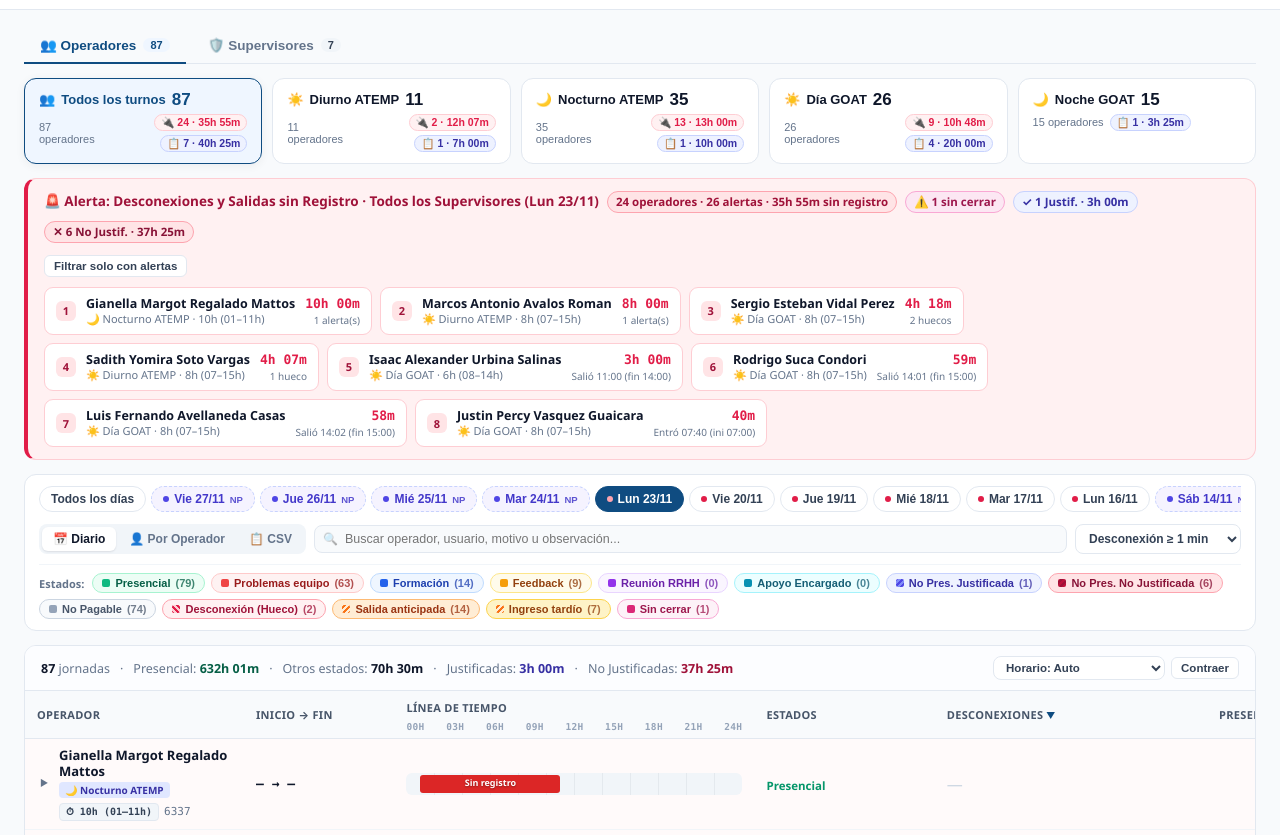
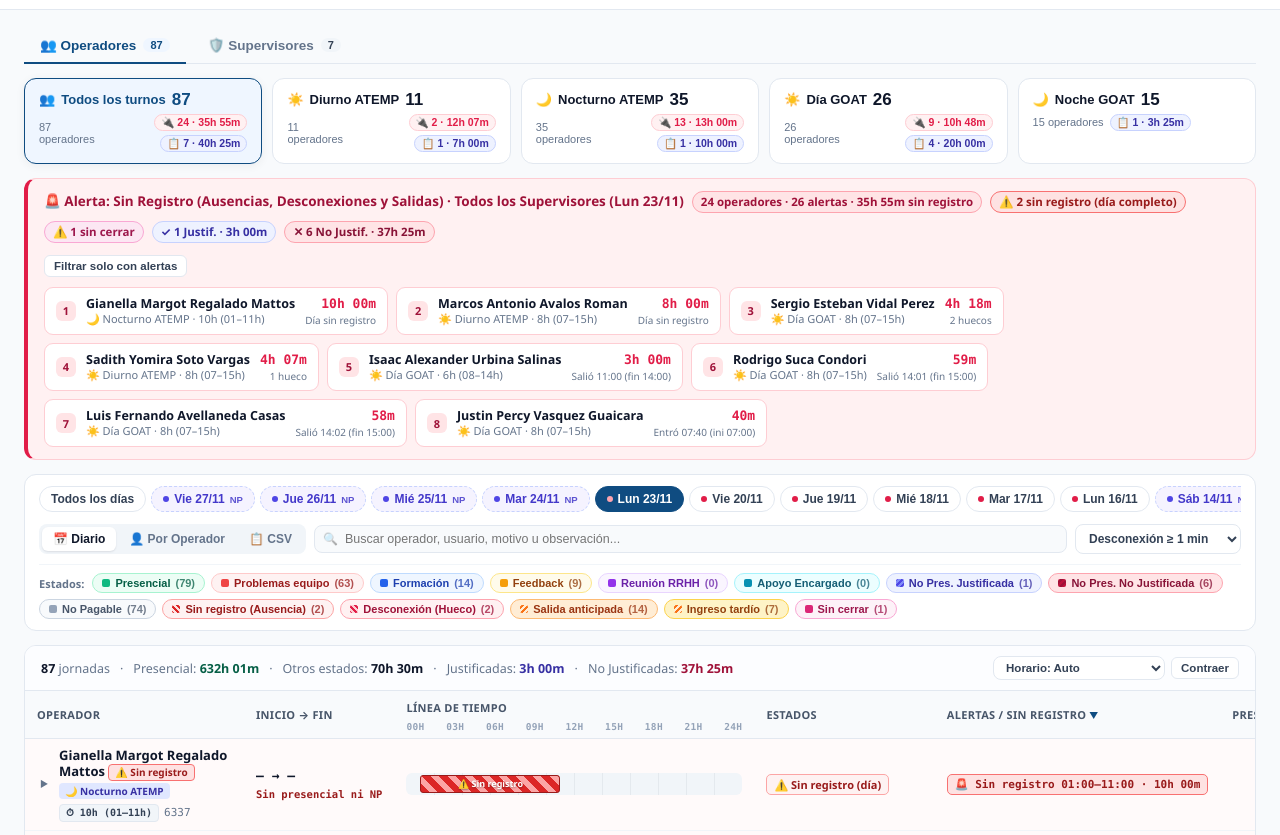
Before and after one commit to vicmanuel99-hub/control-horas-presenciales, a plain HTML site: page index.html in a window 1280 px wide. Shown: the part 101-936 px from the top of the page. Drawn offline with Linux system fonts and the light colour scheme.

Commit message:
Mostrar y exportar alertas de ausencias sin registro (render.js, app.js, index.html)

```diff
--- a/app.js
+++ b/app.js
@@ -269,6 +269,7 @@ function exportCSV() {
   ];
   const body = rows.map(d => {
     const det = [
+      ...(d.unregAbsence ? [`Ausencia sin registro ${d.unregAbsence.startTime}-${d.unregAbsence.endTime} (${fmtHM(d.unregAbsence.durationMin)})`] : []),
       ...(d.lateEntry ? [`Ingreso tardío ${d.lateEntry.startTime}-${d.lateEntry.endTime} (${fmtHM(d.lateEntry.durationMin)})`] : []),
       ...d.gaps.map(g => `Hueco ${g.startTime}-${g.endTime} (${fmtHM(g.durationMin)})`),
       ...(d.earlyExit ? [`Salida ant. ${d.earlyExit.startTime}-${d.earlyExit.endTime} (${fmtHM(d.earlyExit.durationMin)})`] : [])
--- a/index.html
+++ b/index.html
@@ -5,7 +5,7 @@
   <meta name="viewport" content="width=device-width, initial-scale=1.0" />
   <title>Control de Horas Presenciales y Desconexiones</title>
   <script src="https://cdn.sheetjs.com/xlsx-0.20.2/package/dist/xlsx.full.min.js"></script>
-  <link rel="stylesheet" href="./styles.css?v=4" />
+  <link rel="stylesheet" href="./styles.css?v=6" />
 </head>
 <body>
   <div class="drop-overlay" id="drop-overlay">
@@ -193,7 +193,7 @@
                   <div class="ruler" id="main-ruler"></div>
                 </th>
                 <th class="sortable" data-sort="nonProdMin">Estados</th>
-                <th class="sortable" data-sort="gapMin">Desconexiones</th>
+                <th class="sortable" data-sort="gapMin">Alertas / Sin Registro</th>
                 <th class="sortable" data-sort="prodMin" style="text-align:right;">Presencial</th>
               </tr>
             </thead>
@@ -267,8 +267,8 @@
     </section>
   </main>
 
-  <script src="./engine.js?v=5"></script>
-  <script src="./render.js?v=4"></script>
-  <script src="./app.js?v=4"></script>
+  <script src="./engine.js?v=6"></script>
+  <script src="./render.js?v=6"></script>
+  <script src="./app.js?v=6"></script>
 </body>
 </html>
--- a/render.js
+++ b/render.js
@@ -73,7 +73,7 @@ function recompute() {
     for (const st of dr.presentStates) stateCounts.set(st, (stateCounts.get(st) || 0) + 1);
   }
 
-  // Ranking de críticos por desconexión / salida anticipada / tardanza sin registro
+  // Ranking de críticos por ausencia sin registro / desconexión / salida anticipada / tardanza
   const critMap = new Map();
   for (const dr of groupRows) {
     if (dr.alertCount === 0) continue;
@@ -81,7 +81,7 @@ function recompute() {
       critMap.set(dr.opKey, {
         opKey: dr.opKey, usuario: dr.usuario, fullName: dr.fullName,
         groupId: dr.groupId, schedLabel: dr.sched.label,
-        gapMin: 0, gapCount: 0, earlyCount: 0, lateCount: 0, holeCount: 0,
+        gapMin: 0, gapCount: 0, earlyCount: 0, lateCount: 0, holeCount: 0, unregCount: 0,
         days: new Set(), sampleRowKey: dr.rowKey, lastTag: ''
       });
     }
@@ -89,12 +89,13 @@ function recompute() {
     c.gapMin += dr.alertMin;
     c.gapCount += dr.alertCount;
     c.holeCount += dr.gapCount;
-    if (dr.earlyExit) { c.earlyCount++; c.lastTag = `Salió ${dr.earlyExit.startTime} (fin ${dr.earlyExit.endTime})`; }
+    if (dr.isUnregisteredDay) { c.unregCount++; c.lastTag = 'Día sin registro'; }
+    else if (dr.earlyExit) { c.earlyCount++; c.lastTag = `Salió ${dr.earlyExit.startTime} (fin ${dr.earlyExit.endTime})`; }
     else if (dr.gapCount > 0) { c.lastTag = `${dr.gapCount} hueco${dr.gapCount === 1 ? '' : 's'}`; }
     else if (dr.lateEntry) { c.lateCount++; c.lastTag = `Entró ${dr.lateEntry.endTime} (ini ${dr.lateEntry.startTime})`; }
     c.days.add(dr.fecha);
   }
-  const criticalOps = [...critMap.values()].sort((a, b) => (b.gapMin - a.gapMin) || (b.gapCount - a.gapCount));
+  const criticalOps = [...critMap.values()].sort((a, b) => (b.unregCount - a.unregCount) || (b.gapMin - a.gapMin) || (b.gapCount - a.gapCount));
 
   // Aplicar filtro de "solo desconexiones/alertas" y estados seleccionados en leyenda
   const filteredDayRows = groupRows.filter(dr => {
@@ -114,7 +115,7 @@ function recompute() {
       if (f.rawOrigin === 'PRESENCIAL' && r.isNoPresencial) continue;
       if (f.rawOrigin === 'NO_PRESENCIAL' && !r.isNoPresencial) continue;
       r._groupId = dr.groupId;
-      if (f.selectedStates.size > 0 && !f.selectedStates.has('DESCONEXION') && !f.selectedStates.has('SALIDA_ANTICIPADA') && !f.selectedStates.has('INGRESO_TARDIO')) {
+      if (f.selectedStates.size > 0 && !f.selectedStates.has('SIN_REGISTRO') && !f.selectedStates.has('DESCONEXION') && !f.selectedStates.has('SALIDA_ANTICIPADA') && !f.selectedStates.has('INGRESO_TARDIO')) {
         const match = f.selectedStates.has(r.stateKey) || (f.selectedStates.has('SIN_CERRAR') && r.isOpen);
         if (!match) continue;
       }
@@ -246,13 +247,14 @@ function renderAlertPanel() {
   const totalGapMin = criticalOps.reduce((s, c) => s + c.gapMin, 0);
   const totalGaps = criticalOps.reduce((s, c) => s + c.gapCount, 0);
   const openCount = groupRows.reduce((s, r) => s + r.openCount, 0);
+  const unregRows = groupRows.filter(r => r.isUnregisteredDay);
   const npJustRows = groupRows.filter(r => r.npJustMin > 0);
   const npNoJustRows = groupRows.filter(r => r.npNoJustMin > 0);
   const npJustMin = npJustRows.reduce((s, r) => s + r.npJustMin, 0);
   const npNoJustMin = npNoJustRows.reduce((s, r) => s + r.npNoJustMin, 0);
   const npSummaryPills = `
-    ${npJustRows.length ? `<span class="alert-kpi-pill np-just-pill" data-quick-state="NP_JUSTIFICADA" title="Clic para filtrar solo Justificadas">✓ ${npJustRows.length} Justif. · ${fmtHM(npJustMin)}</span>` : ''}
-    ${npNoJustRows.length ? `<span class="alert-kpi-pill np-nojust-pill" data-quick-state="NP_NO_JUSTIFICADA" title="Clic para filtrar solo Faltas / No Justificadas">✕ ${npNoJustRows.length} No Justif. · ${fmtHM(npNoJustMin)}</span>` : ''}`;
+    ${npJustRows.length ? `<span class="alert-kpi-pill np-just-pill" data-quick-state="NP_JUSTIFICADA" title="Registrado en No Presenciales (no es alerta) · Clic para filtrar">✓ ${npJustRows.length} Justif. · ${fmtHM(npJustMin)}</span>` : ''}
+    ${npNoJustRows.length ? `<span class="alert-kpi-pill np-nojust-pill" data-quick-state="NP_NO_JUSTIFICADA" title="Falta registrada en No Presenciales (documentada) · Clic para filtrar">✕ ${npNoJustRows.length} No Justif. · ${fmtHM(npNoJustMin)}</span>` : ''}`;
 
   const groupLabel = state.role === 'SUPERVISORES' && state.filters.group === 'ALL'
     ? 'Supervisores'
@@ -266,7 +268,7 @@ function renderAlertPanel() {
       <div class="alert-panel ok-panel">
         <div class="alert-head">
           <div class="alert-title">
-            <span>✅ Sin desconexiones sin justificar en ${escapeHtml(groupLabel)} (${escapeHtml(dayLabel)})</span>
+            <span>✅ Todo registrado (sin ausencias ni desconexiones sin registro) en ${escapeHtml(groupLabel)} (${escapeHtml(dayLabel)})</span>
             ${npSummaryPills}
           </div>
         </div>
@@ -295,8 +297,9 @@ function renderAlertPanel() {
     <div class="alert-panel">
       <div class="alert-head">
         <div class="alert-title">
-          <span>🚨 Alerta: Desconexiones y Salidas sin Registro · ${escapeHtml(groupLabel)} (${escapeHtml(dayLabel)})</span>
+          <span>🚨 Alerta: Sin Registro (Ausencias, Desconexiones y Salidas) · ${escapeHtml(groupLabel)} (${escapeHtml(dayLabel)})</span>
           ${criticalOps.length ? `<span class="alert-kpi-pill">${criticalOps.length} ${criticalOps.length === 1 ? personSingular : personPlural} · ${totalGaps} alerta${totalGaps === 1 ? '' : 's'} · ${fmtHM(totalGapMin)} sin registro</span>` : ''}
+          ${unregRows.length ? `<span class="alert-kpi-pill" data-quick-state="SIN_REGISTRO" style="cursor:pointer;background:#fee2e2;color:#991b1b;border-color:#f87171;" title="Clic para filtrar solo ausencias sin registro">⚠️ ${unregRows.length} sin registro (día completo)</span>` : ''}
           ${openCount > 0 ? `<span class="alert-kpi-pill open-pill">⚠️ ${openCount} sin cerrar</span>` : ''}
           ${npSummaryPills}
         </div>
@@ -338,6 +341,7 @@ function renderLegend() {
     if (stateCounts.has('NP_JUSTIFICADA') || state.noPresencialRecords.some(r => r.isJustificada)) keys.add('NP_JUSTIFICADA');
     if (stateCounts.has('NP_NO_JUSTIFICADA') || state.noPresencialRecords.some(r => !r.isJustificada)) keys.add('NP_NO_JUSTIFICADA');
   }
+  if (stateCounts.has('SIN_REGISTRO')) keys.add('SIN_REGISTRO');
   if (stateCounts.has('DESCONEXION')) keys.add('DESCONEXION');
   if (stateCounts.has('SALIDA_ANTICIPADA')) keys.add('SALIDA_ANTICIPADA');
   if (stateCounts.has('INGRESO_TARDIO')) keys.add('INGRESO_TARDIO');
@@ -348,7 +352,7 @@ function renderLegend() {
     const cnt = stateCounts.get(st.key) || 0;
     const isSel = sel.has(st.key);
     const isDim = sel.size > 0 && !isSel;
-    const dotCls = st.striped ? 'striped' : (st.stripedOrange ? 'striped-orange' : (st.stripedIndigo ? 'striped-indigo' : (st.stripedCrimson ? 'striped-crimson' : '')));
+    const dotCls = st.striped ? 'striped' : (st.stripedOrange ? 'striped-orange' : (st.stripedIndigo ? 'striped-indigo' : (st.stripedCrimson ? 'striped-crimson' : (st.stripedAlert ? 'striped-alert' : ''))));
     return `
       <button class="st-pill ${isSel ? 'selected' : ''} ${isDim ? 'dimmed' : ''}" data-state="${escapeHtml(st.key)}"
         style="--st-color:${st.color};--st-soft:${st.soft};--st-border:${st.border};--st-text:${st.text};">
@@ -393,13 +397,14 @@ function buildTimeline(dr, range) {
     const st = getStateStyle(it.stateKey);
     const isGap = it.kind === 'gap';
     const isMissing = it.kind === 'early_exit' || it.kind === 'late_entry';
+    const isUnreg = it.kind === 'unreg_absence';
     const isNp = it.kind === 'np_record';
     const npCls = isNp ? (it.isJustificada ? 'is-np-just' : 'is-np-nojust') : '';
     const match = sel.size === 0 || sel.has(it.stateKey) || (sel.has('SIN_CERRAR') && it.isOpen);
-    const segLabel = isNp ? `${it.isJustificada ? '✓' : '✕'} ${it.shortLabel}` : st.short;
-    const showLbl = width >= (isNp ? 9 : 12) && !isGap && it.stateKey !== 'PRODUCTIVO' && it.stateKey !== 'NO_PAGABLE';
-    const z = (isGap || isMissing) ? 5 : (isNp ? 4 : (it.stateKey === 'PRODUCTIVO' ? 2 : (it.stateKey === 'NO_PAGABLE' ? 1 : 3)));
-    return `<div class="tl-seg ${isGap ? 'is-gap' : ''} ${isMissing ? 'is-missing' : ''} ${npCls} ${it.isOpen ? 'is-open' : ''} ${!match ? 'is-dim' : ''}"
+    const segLabel = isUnreg ? '⚠️ Sin registro' : (isNp ? `${it.isJustificada ? '✓' : '✕'} ${it.shortLabel}` : st.short);
+    const showLbl = width >= (isNp || isUnreg ? 9 : 12) && !isGap && it.stateKey !== 'PRODUCTIVO' && it.stateKey !== 'NO_PAGABLE';
+    const z = (isGap || isMissing || isUnreg) ? 5 : (isNp ? 4 : (it.stateKey === 'PRODUCTIVO' ? 2 : (it.stateKey === 'NO_PAGABLE' ? 1 : 3)));
+    return `<div class="tl-seg ${isGap ? 'is-gap' : ''} ${isMissing ? 'is-missing' : ''} ${isUnreg ? 'is-unreg' : ''} ${npCls} ${it.isOpen ? 'is-open' : ''} ${!match ? 'is-dim' : ''}"
       style="left:${left.toFixed(2)}%;width:${width.toFixed(2)}%;background:${st.color};z-index:${z};"
       data-tip-row="${escapeHtml(dr.rowKey)}" data-tip-idx="${idx}">
       ${showLbl ? `<span class="tl-seg-lbl">${escapeHtml(segLabel)}</span>` : ''}
@@ -409,6 +414,10 @@ function buildTimeline(dr, range) {
 }
 
 function buildStateBadges(dr) {
+  if (dr.isUnregisteredDay) {
+    const st = KNOWN_STATES.SIN_REGISTRO;
+    return `<div class="badges-wrap"><span class="st-badge" style="--st-color:${st.color};--st-soft:${st.soft};--st-border:${st.border};--st-text:${st.text};">⚠️ Sin registro (día)</span></div>`;
+  }
   const list = [];
   for (const x of dr.nonProdList) {
     const st = getStateStyle(x.stateKey);
@@ -430,6 +439,9 @@ function buildStateBadges(dr) {
 
 function buildGapsCell(dr) {
   const pills = [];
+  if (dr.unregAbsence) {
+    pills.push(`<span class="gap-pill unreg-pill" title="No tiene registro en Horas Presenciales ni en Horas No Presenciales">🚨 Sin registro ${dr.unregAbsence.startTime}–${dr.unregAbsence.endTime} · ${fmtHM(dr.unregAbsence.durationMin)}</span>`);
+  }
   if (dr.lateEntry) {
     pills.push(`<span class="gap-pill late-pill" title="Ingreso tardío respecto a su horario habitual ${escapeHtml(dr.sched.label)}">⏰ Tardío ${dr.lateEntry.startTime}–${dr.lateEntry.endTime} · ${fmtHM(dr.lateEntry.durationMin)}</span>`);
   }
@@ -457,11 +469,13 @@ function buildGapsCell(dr) {
 function buildDetailRow(dr, colspan) {
   const rows = dr.timelineItems.map(it => {
     const st = getStateStyle(it.stateKey);
-    const isAlert = it.kind === 'gap' || it.kind === 'early_exit' || it.kind === 'late_entry';
+    const isAlert = it.kind === 'gap' || it.kind === 'early_exit' || it.kind === 'late_entry' || it.kind === 'unreg_absence';
     const isNp = it.kind === 'np_record';
     const trCls = isAlert ? 'ev-gap' : (isNp ? (it.isJustificada ? 'ev-np-just' : 'ev-np-nojust') : '');
     const stateLabel = isNp ? `${it.isJustificada ? '✓' : '✕'} ${it.motivo}` : st.label;
-    const statusCell = it.kind === 'gap'
+    const statusCell = it.kind === 'unreg_absence'
+      ? '<strong style="color:#991b1b;">SIN REGISTRO</strong>'
+      : (it.kind === 'gap'
         ? '<strong style="color:#9f1239;">HUECO</strong>'
         : (it.kind === 'early_exit'
           ? '<strong style="color:#9a3412;">SIN REGISTRO</strong>'
@@ -470,7 +484,7 @@ function buildDetailRow(dr, colspan) {
             : (isNp
               ? `<span class="np-tag-inline ${it.isJustificada ? 'np-tag-just' : 'np-tag-nojust'}">${escapeHtml(it.tipo)}</span>` +
                 (it.recuperarH ? ` <span class="np-tag-recup" style="${it.recuperarH === 'SI' ? '' : 'background:#f1f5f9;color:#64748b;border-color:#e2e8f0;'}">Recup: ${escapeHtml(it.recuperarH)}</span>` : '')
-            : (it.isOpen ? '<span class="pill-open">Sin cerrar</span>' : '<span style="color:#065f46;font-weight:600;">SI</span>'))));
+              : (it.isOpen ? '<span class="pill-open">Sin cerrar</span>' : '<span style="color:#065f46;font-weight:600;">SI</span>')))));
     return `
       <tr class="${trCls}">
         <td class="ev-bar mono" style="--st-color:${st.color};white-space:nowrap;font-weight:700;">
@@ -546,13 +560,16 @@ function renderDailyView() {
     const endHtml = dr.endTime
       ? `${escapeHtml(dr.endTime)}${dr.endNextDay ? '<span style="color:#db2777;font-size:10px;">+1d</span>' : ''}`
       : `<span class="pill-open">Abierta</span>`;
-    const absentBadge = dr.onlyNoPresencial
+    const absentBadge = dr.isUnregisteredDay
+      ? `<span class="np-tag-inline np-tag-unreg">⚠️ Sin registro</span>`
+      : (dr.onlyNoPresencial
         ? `<span class="np-tag-inline ${dr.npJustMin > 0 && dr.npNoJustMin === 0 ? 'np-tag-just' : 'np-tag-nojust'}">${dr.isPresencialDate ? 'Ausente' : 'Solo NP'}</span>`
-      : '';
+        : '');
     const timeSubLines = [];
     if (dr.hasPrePost) timeSubLines.push(`<div class="time-sub">Log ${escapeHtml(dr.logStartTime)}–${escapeHtml(dr.logEndTime || '…')}</div>`);
     if (dr.npTimeRange) timeSubLines.push(`<div class="time-sub" style="color:#4338ca;font-weight:700;">NP ${escapeHtml(dr.npTimeRange)}</div>`);
     if (dr.onlyNoPresencial) timeSubLines.push(`<div class="time-sub" style="color:${dr.npJustMin > 0 && dr.npNoJustMin === 0 ? '#4338ca' : '#9f1239'};">${dr.isPresencialDate ? 'Sin conexión en sede' : 'Solo registro NP'}</div>`);
+    if (dr.isUnregisteredDay) timeSubLines.push(`<div class="time-sub" style="color:#991b1b;font-weight:700;">Sin presencial ni NP</div>`);
 
     html.push(`
       <tr class="day-row ${exp ? 'expanded' : ''} ${dr.alertCount > 0 ? 'has-gap' : (dr.onlyNoPresencial ? 'is-absent-row' : '')}" data-row-key="${escapeHtml(dr.rowKey)}">
@@ -618,8 +635,9 @@ function renderOpView() {
             </div>
           </td>
           <td class="time-cell">
-            <div class="time-main" style="${dr.onlyNoPresencial ? 'color:#475569;' : ''}">${escapeHtml(dr.startTime)} → ${endHtml}</div>
+            <div class="time-main" style="${dr.onlyNoPresencial || dr.isUnregisteredDay ? 'color:#475569;' : ''}">${escapeHtml(dr.startTime)} → ${endHtml}</div>
             ${dr.npTimeRange ? `<div class="time-sub" style="color:#4338ca;font-weight:700;">NP ${escapeHtml(dr.npTimeRange)}</div>` : ''}
+            ${dr.isUnregisteredDay ? `<div class="time-sub" style="color:#991b1b;font-weight:700;">Sin presencial ni NP</div>` : ''}
           </td>
           <td>${buildTimeline(dr, activeRange)}</td>
           <td>${buildStateBadges(dr)}</td>
@@ -649,7 +667,7 @@ function renderOpView() {
         </div>
         <div class="table-scroll">
           <table class="sched" style="min-width:900px;">
-            <thead><tr><th>Día</th><th>Inicio → Fin</th><th class="th-tl"><div class="ruler" style="margin:0;">${ruler}</div></th><th>Estados</th><th>Desconexiones</th><th style="text-align:right;">Presencial</th></tr></thead>
+            <thead><tr><th>Día</th><th>Inicio → Fin</th><th class="th-tl"><div class="ruler" style="margin:0;">${ruler}</div></th><th>Estados</th><th>Alertas / Sin Registro</th><th style="text-align:right;">Presencial</th></tr></thead>
             <tbody>${rows}</tbody>
           </table>
         </div>
```
Lines whose indentation alone changed are shown as unchanged.
